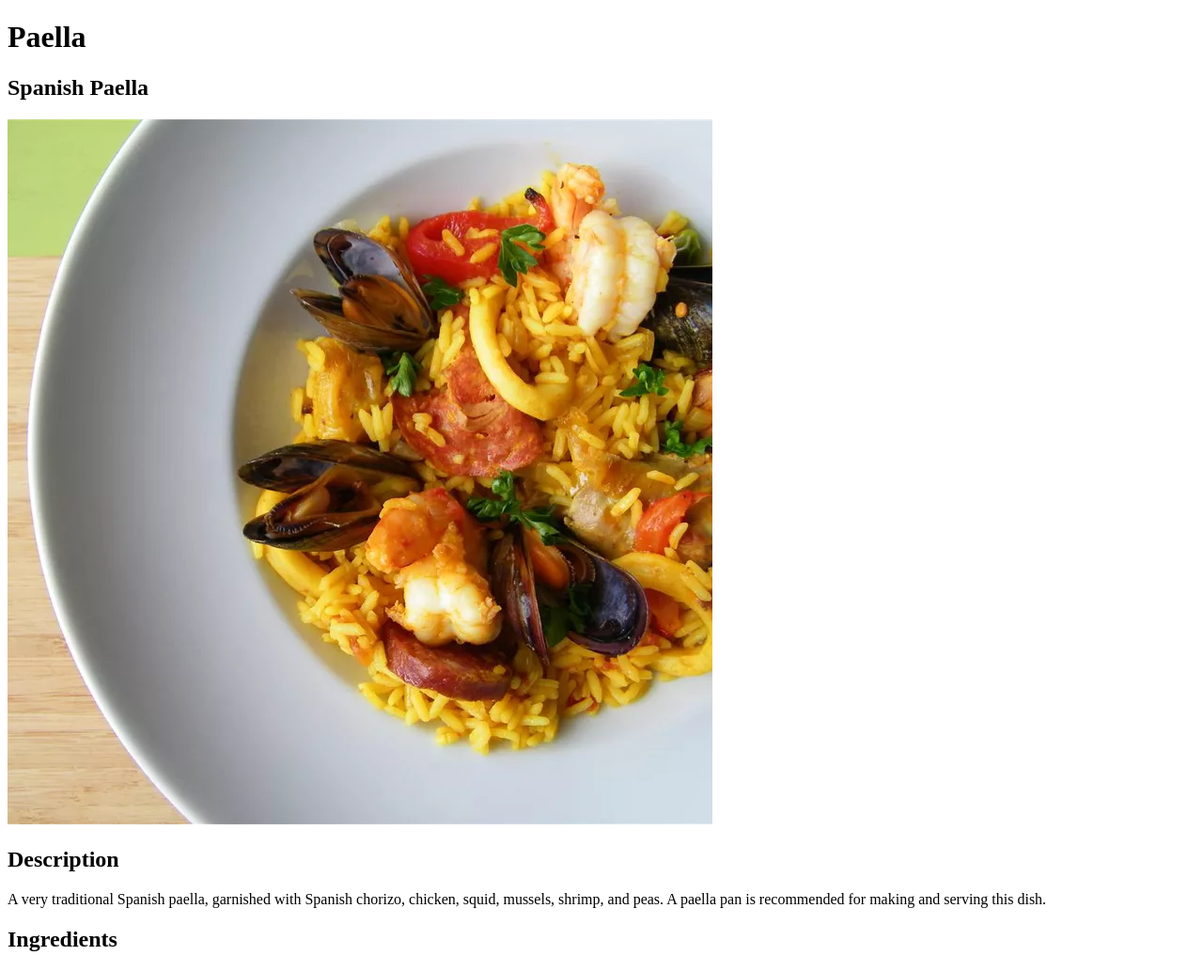
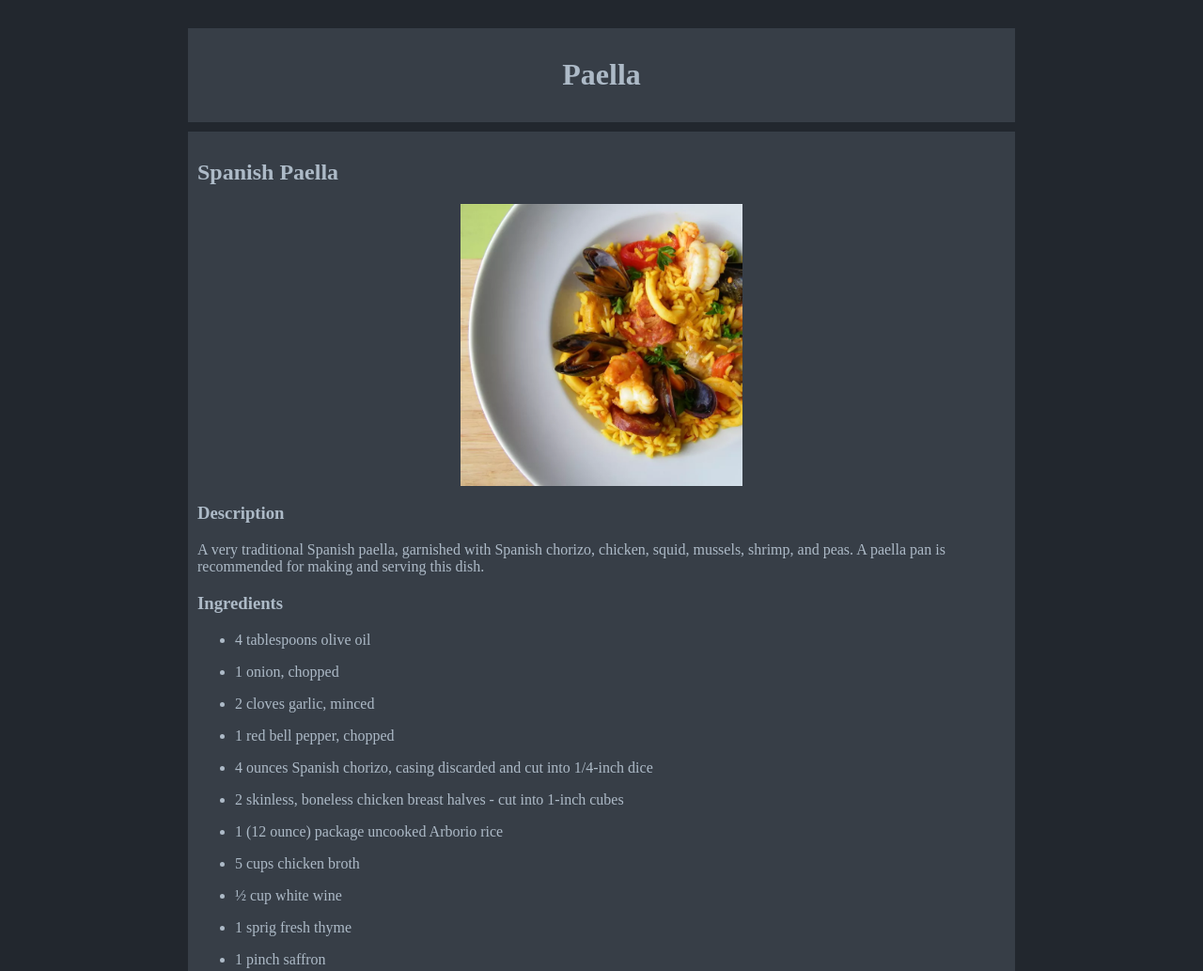
Before and after one commit to EduEspin/odin-recipes, a plain HTML site: page recipes/paella.html in a window 1280 px wide. Shown: the top 1033 px of the page at 94% size. Drawn offline with Linux system fonts and the light colour scheme.

Commit message:
add styles to all files

```diff
--- a/recipes/paella.html
+++ b/recipes/paella.html
@@ -4,14 +4,19 @@
     <meta charset="UTF-8">
     <meta name="viewport" content="width=device-width, initial-scale=1.0">
     <title>Paella</title>
+    <link rel="stylesheet" href="../styles.css">
 </head>
 <body>
+    <div id="container">
+        <div id="banner">
             <h1>Paella</h1>
+        </div>
+        <div id="content">
             <h2>Spanish Paella</h2>
-    <img src="../images/paella.jpg" alt="Spanish Paella">
-    <h2>Description</h2>
+            <img src="../images/paella.jpg" alt="Spanish Paella" class="center_image">
+            <h3>Description</h3>
             <p>A very traditional Spanish paella, garnished with Spanish chorizo, chicken, squid, mussels, shrimp, and peas. A paella pan is recommended for making and serving this dish.</p>
-    <h2>Ingredients</h2>
+            <h3>Ingredients</h3>
             <ul>
                 <p><li>4 tablespoons olive oil</li></p>
                 <p> <li>1 onion, chopped</li></p>
@@ -34,12 +39,16 @@
                 <p><li>¼ cup chopped Italian flat leaf parsley</li> </p>
                 <p><li>8 slices lemon, for garnish</li> </p>
             </ul>
-    <h2>Steps</h2>
+            <h3>Steps</h3>
             <ol>
                 <p><li>Heat olive oil in paella pan over medium heat. Add onion, garlic, and pepper; cook and stir for a few minutes. Add chorizo sausage, diced chicken, and rice; cook for 2 to 3 minutes. Stir in 3 ½ cups stock, wine, thyme leaves, and saffron. Season with salt and pepper. Bring to the boil, and simmer for 15 minutes; stir occasionally.</li></p>
                 <p> <li>Taste the rice, and check to see if it is cooked. If the rice is uncooked, stir in ½ cup more stock. Continue cooking, stirring occasionally. Stir in additional stock if necessary: use up to 2 cups additional stock, 5 cups total. Cook until rice is done.</li></p>
                 <p><li>Stir in squid, tomatoes, and peas. Cook for 2 minutes. Arrange prawns and mussels on top. Cover with foil, and leave for 3 to 5 minutes.</li></p>
                 <p><li>Remove the foil, and scatter parsley over the food. Serve in paella pan, garnished with lemon wedges.</li></p>
             </ol>
+        </div>
+    </div>
+
+
 </body>
 </html>
--- /dev/null
+++ b/styles.css
@@ -0,0 +1,39 @@
+body {font-family: 'Times New Roman', Times, serif;background-color: #22272e;}
+#container {
+      width: 900px;
+      margin: 10px;
+      margin-left: auto;
+      margin-right: auto;
+      padding: 10px;
+}
+#banner {
+    margin: 10px;
+    padding: 10px;
+    background-color: #373e47;
+    text-align: center;
+    color: #adbac7;
+
+}
+
+#content {
+    background-color: #373e47;
+    margin: 10px;
+    padding: 10px;
+    color: #adbac7;
+}
+a , a:visited{
+    color: #2980b9;
+    text-decoration: none;
+}
+a:hover , a:active{
+    color: #9b16d5e4;
+    text-decoration: underline;
+}
+
+.center_image {
+    height: auto;
+    width: 300px;
+    margin-left: auto;
+    margin-right: auto;
+    display: block;
+}
```
Also changed, not shown: index.html (+17 -6 lines), recipes/risotto.html (+13 -4 lines), recipes/tiramisu.html (+15 -4 lines). Lines whose indentation alone changed are shown as unchanged.
